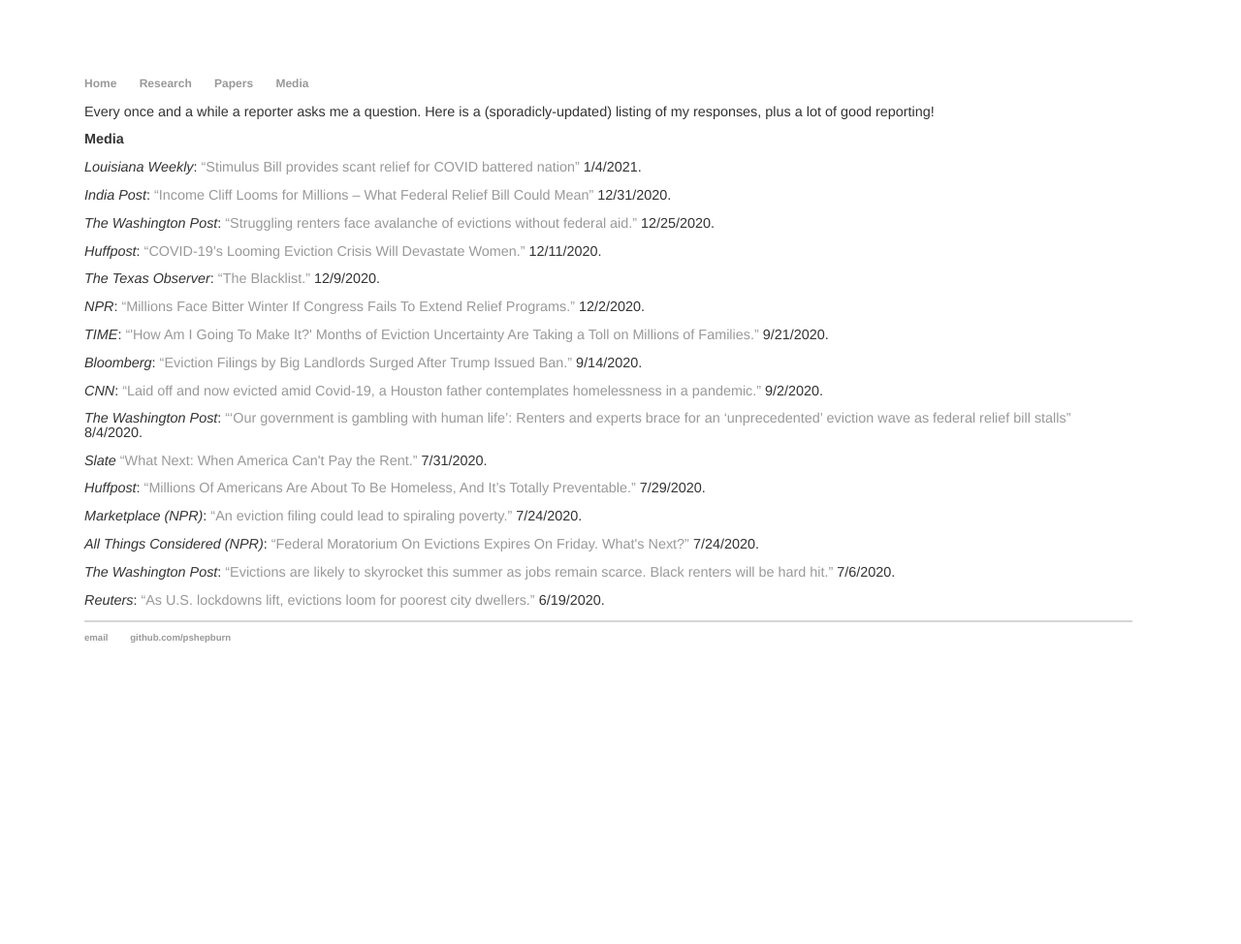
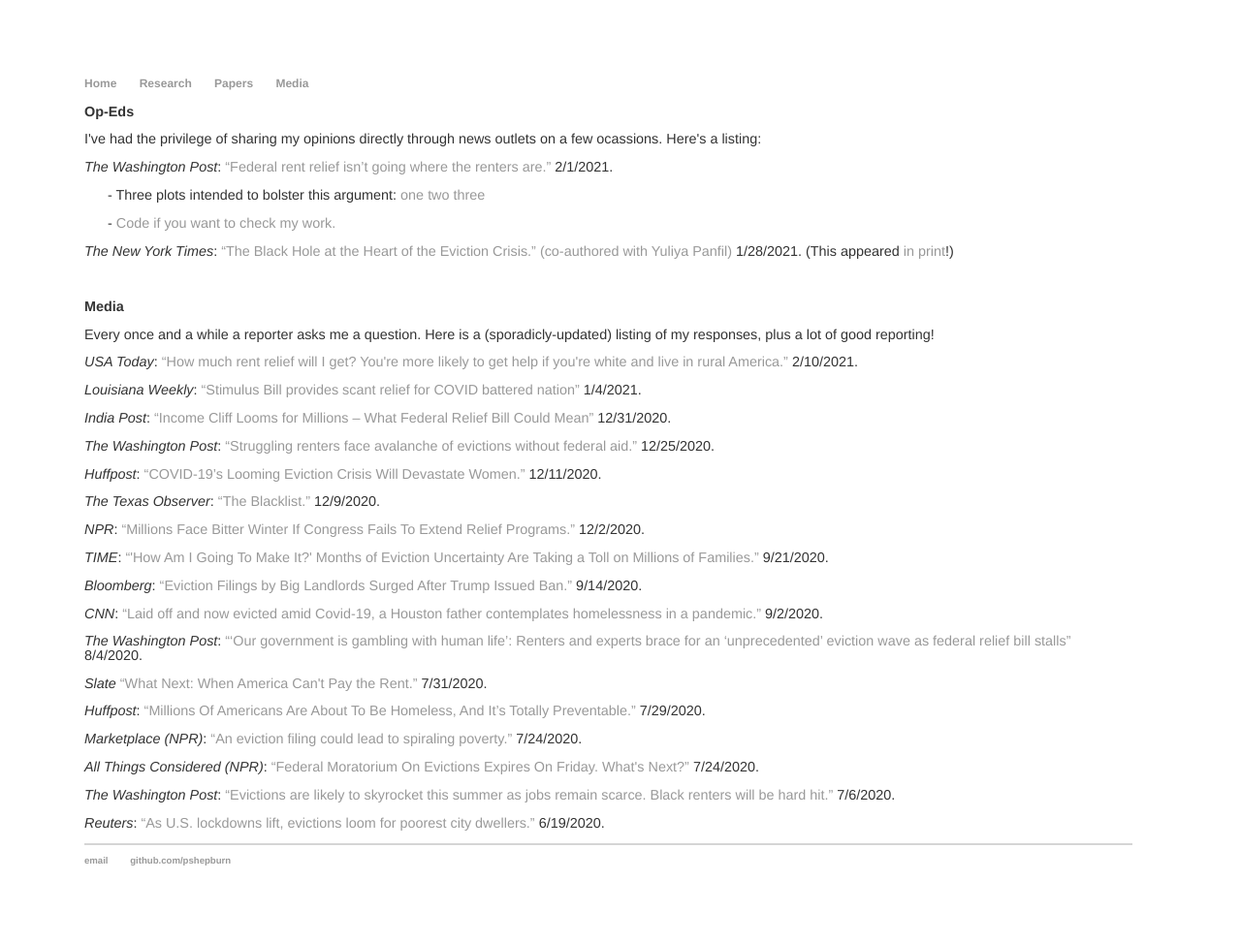
Before and after one commit to pshepburn/pshepburn.github.io, a Jekyll site: the page built from media.html, in a window 1280 px wide. Shown: the whole page at 97% size. Built offline with Jekyll 4.4.1, drawn with Linux system fonts in a browser that asks for light colours; before the commit the page ends 900 px from its top, so only the background shows below that.

Commit message:
big change

```diff
--- a/media.html
+++ b/media.html
@@ -3,9 +3,16 @@
 title: Media
 ---
 <div class="blurb">
+	<p><strong>Op-Eds</strong></p>
+	<p>I've had the privilege of sharing my opinions directly through news outlets on a few ocassions. Here's a listing:</p>
+	<p><em>The Washington Post</em>: <a href="https://www.washingtonpost.com/outlook/2021/02/01/rental-relief-federal-inefficient-distribution/">“Federal rent relief isn’t going where the renters are.”</a> 2/1/2021.</p>
+		<p>&nbsp;&nbsp;&nbsp;&nbsp;&nbsp;&nbsp;- Three plots intended to bolster this argument: <a href="/media/wapo_plot1_20210201.png">one</a> <a href="/media/wapo_plot2_20210201.png">two</a> <a href="/media/wapo_plot3_20210201.png">three</a></p>
+		<p>&nbsp;&nbsp;&nbsp;&nbsp;&nbsp;&nbsp;- <a href="/media/wapo_code_20210201.R">Code if you want to check my work.</a></p>
+	<p><em>The New York Times</em>: <a href="https://www.nytimes.com/2021/01/28/opinion/eviction-crisis-moratorium.html">“The Black Hole at the Heart of the Eviction Crisis.” (co-authored with Yuliya Panfil)</a> 1/28/2021. (This appeared <a href="/media/hepburn_panfil_scan.pdf">in print</a>!)</p>
+	<br>
+	<p><strong>Media</strong></p>
 	<p>Every once and a while a reporter asks me a question. Here is a (sporadicly-updated) listing of my responses, plus a lot of good reporting!</p>
-
-	<p><strong>Media</strong></p>
+	<p><em>USA Today</em>: <a href="https://www.usatoday.com/story/news/nation/2021/02/10/covid-rent-relief-emergency-rental-assistance-not-enough-big-states/4413471001/">“How much rent relief will I get? You're more likely to get help if you're white and live in rural America.”</a> 2/10/2021.</p>
 	<p><em>Louisiana Weekly</em>: <a href="http://www.louisianaweekly.com/stimulus-bill-provides-scant-relief-for-covid-battered-nation/">“Stimulus Bill provides scant relief for COVID battered nation”</a> 1/4/2021.</p>
 	<p><em>India Post</em>: <a href="https://www.indiapost.com/income-cliff-looms-for-millions-what-federal-relief-bill-could-mean/">“Income Cliff Looms for Millions – What Federal Relief Bill Could Mean”</a> 12/31/2020.</p>
 	<p><em>The Washington Post</em>: <a href="https://www.washingtonpost.com/business/2020/12/24/renters-emergency-aid-evictions/">“Struggling renters face avalanche of evictions without federal aid.”</a> 12/25/2020.</p>
```
Also changed, not shown: media/wapo_plot1_20210201.png (added), media/wapo_plot2_20210201.png (added), media/wapo_plot3_20210201.png (added), 3 other files.
